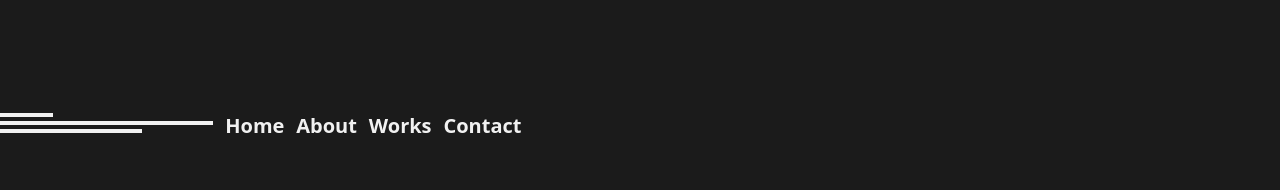
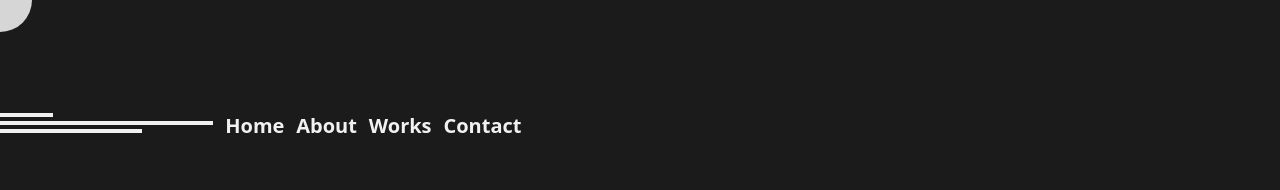
Before and after one commit to euxzy/euxzy, a React (Create React App) app: page / in a window 1280 px wide. Shown: the top 190 px of the page. Built offline with nearby package versions, Linux system fonts and the light colour scheme; the HTML template or start-up script is replaced by a standard one.

Commit message:
add custom cursor

```diff
--- a/src/App.js
+++ b/src/App.js
@@ -1,4 +1,6 @@
+import React, { useEffect, useState } from 'react';
 import { BrowserRouter as Router, Route, Routes } from 'react-router-dom';
+import { motion } from 'framer-motion';
 
 import Navbar from './components/Navbar';
 import Home from './components/Home';
@@ -8,8 +10,26 @@ import Contact from './components/Contact';
 import Footer from './components/Footer';
 
 function App() {
+  const [mousePosition, setMousePosition] = useState({ x: 0, y: 0 });
+  const [customCursor, setCustomCursor] = useState('default');
+
+  useEffect(() => {
+    const mouseMove = (e) => {
+      setMousePosition({ x: e.clientX, y: e.clientY });
+    };
+    window.addEventListener('mousemove', mouseMove);
+  }, []);
+
+  const variants = {
+    default: { x: mousePosition.x - 32, y: mousePosition.y - 32 },
+    inverse: { x: mousePosition.x - 32, y: mousePosition.y - 32, mixBlendMode: 'difference' },
+  };
+
+  const cursorIn = () => setCustomCursor('inverse');
+  const cursorOut = () => setCustomCursor('default');
+
   return (
-    <>
+    <div onMouseEnter={cursorIn} onMouseLeave={cursorOut}>
       <Router>
         <Navbar />
 
@@ -21,7 +41,8 @@ function App() {
         </Routes>
       </Router>
       <Footer />
-    </>
+      <motion.div className="pointer-events-none fixed left-0 top-0 z-50 h-16 w-16 rounded-full bg-primary-light" variants={variants} animate={customCursor} />
+    </div>
   );
 }
 
--- a/src/components/Footer.jsx
+++ b/src/components/Footer.jsx
@@ -2,7 +2,7 @@ import React from 'react';
 
 export default function Footer() {
   return (
-    <div className="fixed right-0 bottom-0 z-50 flex w-full justify-end pb-28 text-xl text-primary-light">
+    <div className="fixed right-0 bottom-0 z-40 flex w-full justify-end pb-28 text-xl text-primary-light">
       <div className="flex w-1/2 items-baseline justify-end">
         <div className="flex w-2/3 flex-col items-end">
           <div className="h-1 w-1/4 bg-primary-light" />
--- a/src/components/Navbar.jsx
+++ b/src/components/Navbar.jsx
@@ -3,7 +3,7 @@ import { Link } from 'react-router-dom';
 
 export default function Navbar() {
   return (
-    <div className="fixed z-50 flex w-full pt-28 text-xl font-bold text-primary-light">
+    <div className="fixed z-40 flex w-full pt-28 text-xl font-bold text-primary-light">
       <div className="flex w-1/2 items-baseline">
         <div className="w-1/3">
           <div className="mb-1 h-1 w-1/4 bg-primary-light" />
--- a/src/index.css
+++ b/src/index.css
@@ -1,4 +1,8 @@
 @import url('https://fonts.googleapis.com/css2?family=Lexend:wght@100;200;400;600;700&display=swap');
+
+* {
+  cursor: none;
+}
 
 @tailwind base;
 @tailwind components;
```
